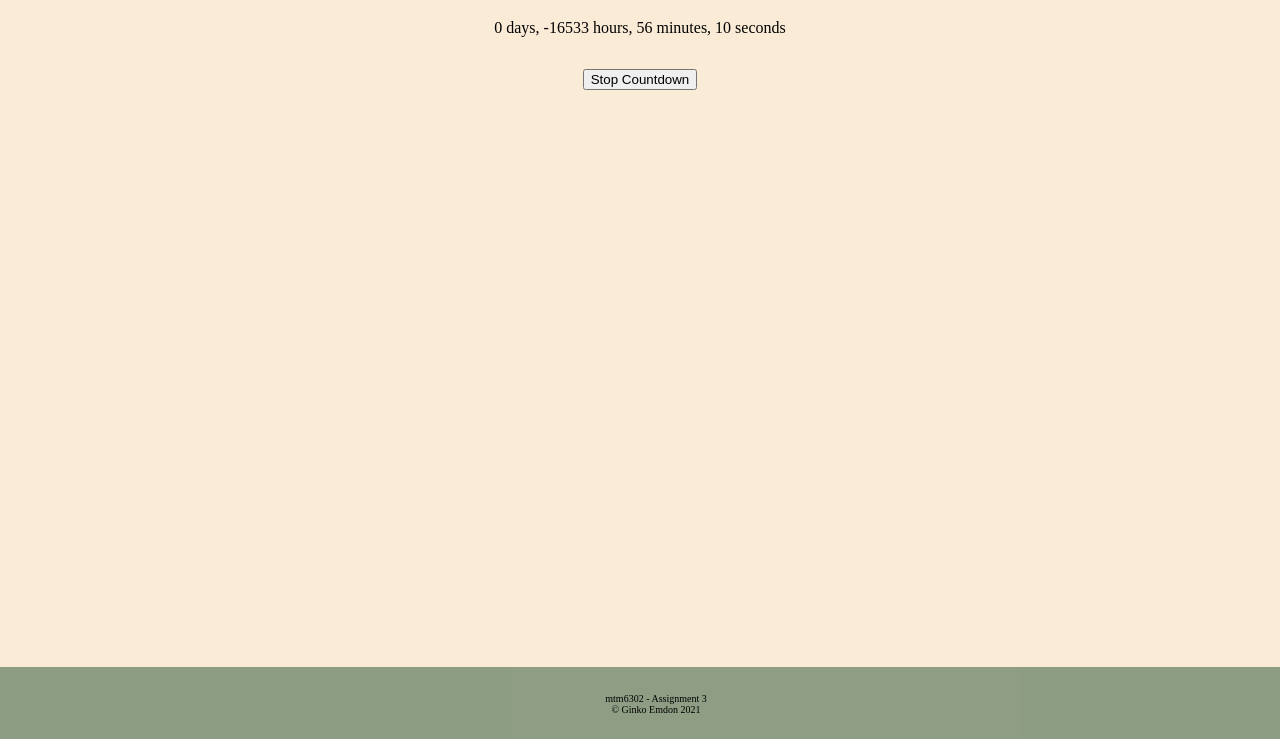
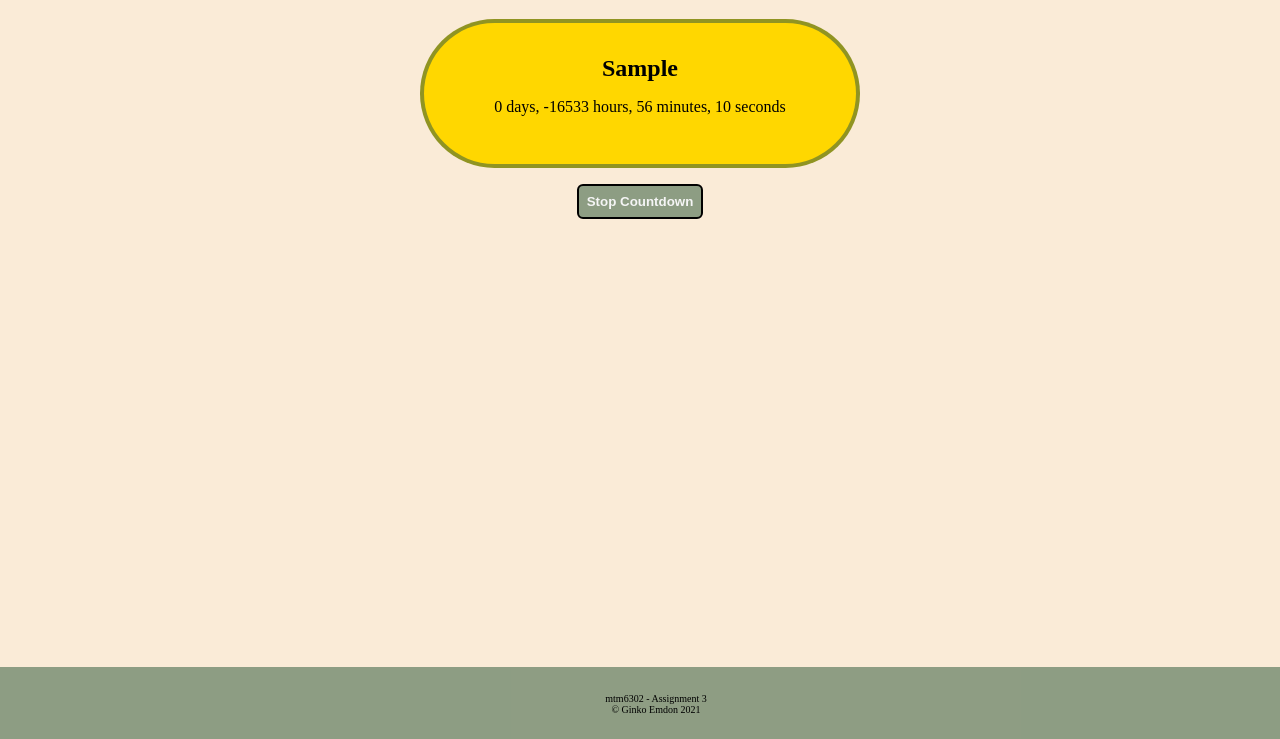
Before and after one commit to ginkoemdon/countdown-app, a plain HTML site: page index.html in a window 1280 px wide. Both pictures are taken after typing "Sample", "2020-01-15" into the empty fields and a click on the button "Start Countdown". Shown: the part 61-800 px from the top of the page. Drawn offline with Linux system fonts and the light colour scheme.

Commit message:
Add output date title & more styling

```diff
--- a/index.html
+++ b/index.html
@@ -16,9 +16,9 @@
             <h3>Pick a Countdown Date:</h3>
             <br>
             <label for="start">Give your date a Title</label>
-            <input type="text" id="datetitle" placeholder="Name of Date">
+            <input type="text" id="date-title" placeholder="Name of Date">
             <br>
-            <label> Choose a date</label>
+            <label> Choose a future date</label>
             <br>
             <input type="date" id="start">
             <br>
@@ -26,7 +26,8 @@
         </form>
         <div id="countdown-timer"></div>
 
-        <div id="final-countdown">
+        <div id="countdown-container" hidden>
+            <h2 id="countdown-title"></h2>
             <p id="countdown"></p>
         </div>
 
--- a/script.js
+++ b/script.js
@@ -1,9 +1,11 @@
 // Get all important elements from the page
 const $form = document.getElementById('form')
-const $dateTitle = document.getElementById('SelectedDate')
+const $dateTitle = document.getElementById('date-title')
 const $finalDate = document.getElementById('start')
 const $stop = document.getElementById('stop')
+const $countdownContainer = document.getElementById('countdown-container')
 const $countdown = document.getElementById('countdown')
+const $countdownTitle = document.getElementById('countdown-title')
 
 // Set up an global interval identifier
 // We can use this to start and stop the interval countdown
@@ -87,19 +89,20 @@ function onSubmit(event) {
         console.log('countdownRemaining => ', countdownRemaining)
     }, 1000)
 
+    $countdownTitle.textContent = $dateTitle.value
+
     // Make end button appear once I click submit button
+    $form.hidden = true
     $stop.hidden = false
-    $form.hidden = true
-
+    $countdownContainer.hidden = false
 }
 // Making so that the stop button hides when clicked and the form appears
 $stop.addEventListener('click', function () {
     clearInterval(interval)
     $stop.hidden = true
     $form.hidden = false
-    $countdown.hidden = true
+    $countdownContainer.hidden = true
 })
-
 
 // registering event listener for the Submit event, and it passing the function so that it can be called
 $form.addEventListener('submit', onSubmit)
--- a/styles.css
+++ b/styles.css
@@ -9,10 +9,21 @@ h3 {
     margin: 0;
 }
 
+/* Date Title Output */
+h2{
+    margin: 0;
+}
+
 input {
     margin-bottom: 1rem;
+    display: inline-block;
+    width: 80%;
+    margin: 0 auto;
+    margin-bottom: 20px;
+    padding: 12px;
+    border: 1px solid #ccc;
+    border-radius: 3px;
 }
-
 
 
 form {
@@ -24,9 +35,29 @@ form {
     padding: 2rem 0rem 2rem 0;
 }
 
+#countdown-container{
+    background-color: gold;
+    border: rgba(53, 93, 62, 0.548) 4px solid;
+    border-radius: 6rem;
+    width: 25rem;
+    margin: 0 auto;
+    padding: 2rem 1rem 2rem 1rem;
+}
+
 button {
     margin-top: 1rem;
     margin-bottom: 1rem;
+    padding: 0.5rem;
+    background-color: rgba(53, 93, 62, 0.548);
+    color:whitesmoke;
+    font-weight: bold;
+    border-radius: 6px;
+    border: 2px solid black;
+}
+
+button:hover{
+    background-color: rgba(145, 180, 155, 0.548);
+
 }
 
 footer {
```
